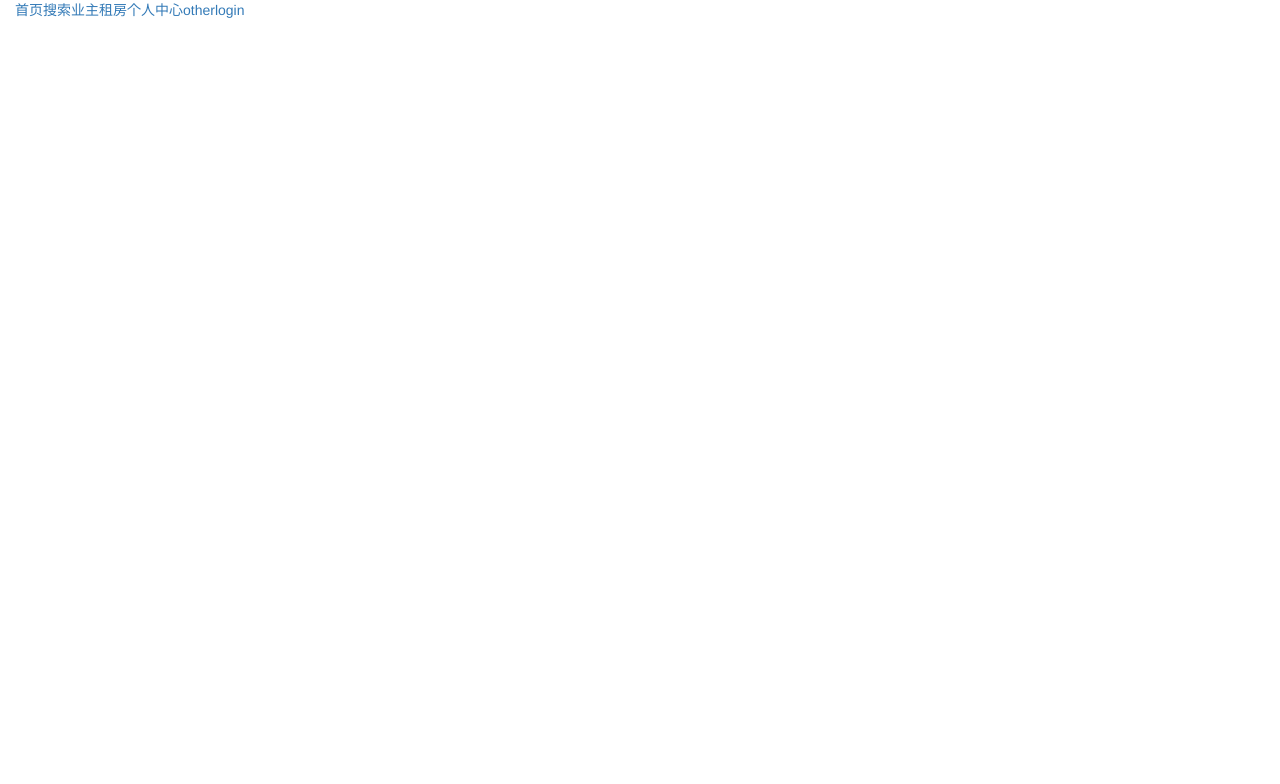
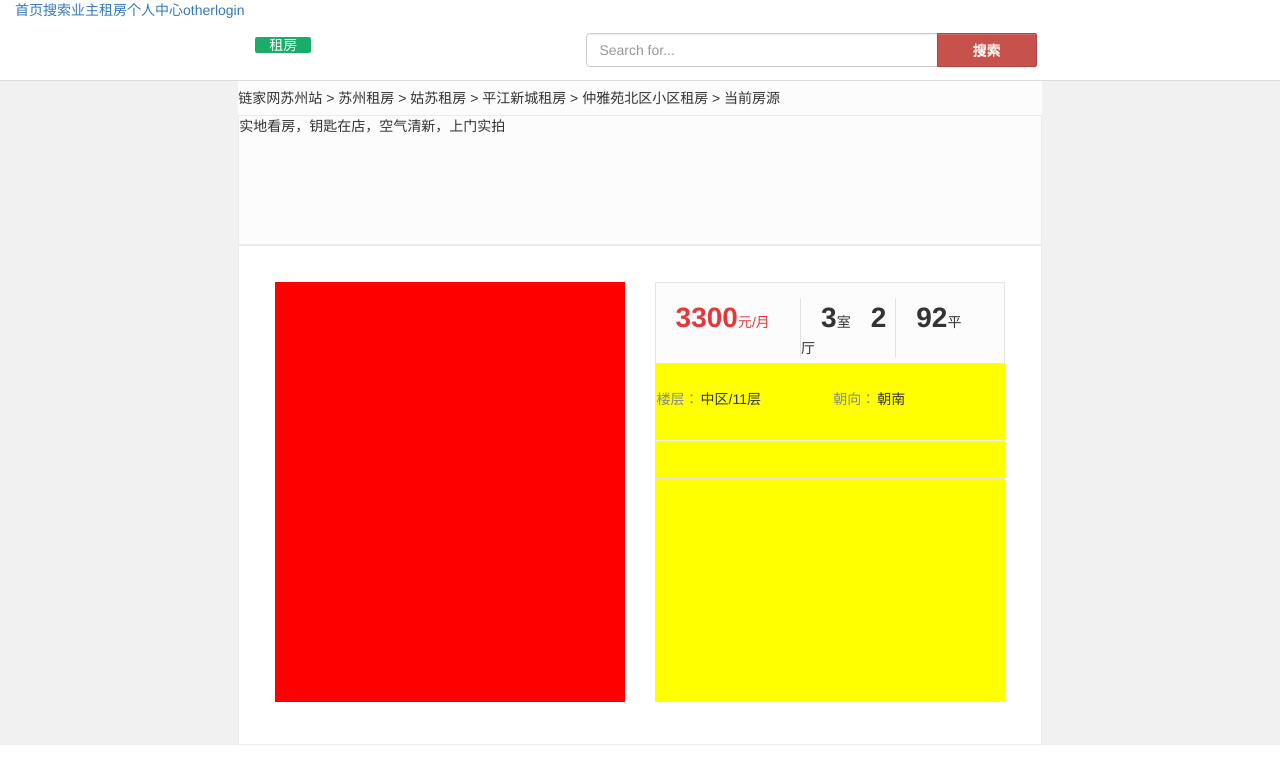
Before and after one commit to dji2/anjia, an Angular app in the folder anjiaApp/: page /detail/1 in a window 1280 px wide. Shown: the top 784 px of the page. Built offline with nearby package versions, Linux system fonts and the light colour scheme; no server answers.

Commit message:
添加 house-detail  使用 position service

```diff
--- a/anjiaApp/src/app/app-routing.module.ts
+++ b/anjiaApp/src/app/app-routing.module.ts
@@ -10,6 +10,8 @@ import { LoginComponent } from './login/login.component';
 import { PositionDetailComponent } from './positons/position-detail/position-detail.component';
 import { OwnerComponent } from './owner/owner.component';
 import { HousesComponent } from './houses/houses.component';
+import { HousesDetailsComponent } from './houses/houses-details/houses-details.component';
+
 
 const routes: Routes = [
 
@@ -36,7 +38,7 @@ const routes: Routes = [
   },
   {
     path: 'detail/:id',
-    component: PositionDetailComponent
+    component: HousesDetailsComponent
   },
   {
     path: '',
--- a/anjiaApp/src/app/app.module.ts
+++ b/anjiaApp/src/app/app.module.ts
@@ -26,6 +26,7 @@ import {PersonalCenterModule} from './personal-center/personal-center.module';
 
 import {GlobalPropertyService} from './services/global-property.service';
 import { PositionDetailComponent } from './positons/position-detail/position-detail.component';
+import { HousesDetailsComponent } from './houses/houses-details/houses-details.component';
 
 
 
@@ -40,7 +41,8 @@ import { PositionDetailComponent } from './positons/position-detail/position-det
     PositionDetailComponent,
     OwnerComponent,
     HousesComponent,
-    FooterComponent
+    FooterComponent,
+    HousesDetailsComponent
   ],
   imports: [
     BrowserModule,
--- /dev/null
+++ b/anjiaApp/src/app/houses/houses-details/houses-details.component.css
@@ -0,0 +1,117 @@
+.search{
+  height: 60px;
+  padding-top: 13px;
+}
+.zufang {
+  background-color: #1AAD68;
+  color: white;
+  width: 57px;
+  height: 26px;
+  line-height: 25px;
+  font-size: 14px;
+  padding: 0 14px;
+  margin: 3px 0 0 12px;
+  border-radius: 2px
+}
+.search-button{
+  width: 100px;
+  border: 1px solid #aa4741;
+  border-radius: 2px;
+  background: #c7524b;
+  color: #fff;
+  font-size: 14px;
+}
+.introduce{
+  height: 34px;
+  line-height: 34px;
+  background: #FCFCFC;
+  clear: both;
+}
+.bg{
+  background-color: #F1F1F1;
+  box-sizing: border-box;
+  border-top: solid 1px gainsboro;
+}
+/*轮播---------------*/
+.details{
+  height: 500px;
+  padding: 36px;
+  border: 1px solid #ebebeb;
+  background-color: white;
+}
+.lunbo{
+  height: 420px;
+  float: left;
+  width: 48%;
+  background-color: red;
+}
+/*右边------------------*/
+.detail{
+  height: 420px;
+  float: right;
+  width: 48%;
+  background-color: yellow;
+}
+.houseInfo{
+  box-sizing: border-box;
+  width: 100%;
+  height: 82px;
+  border: 1px solid #e4e3e3;
+  padding: 15px 0;
+  background-color: #fcfcfc;
+}
+.aroundInfo {
+  padding: 15px 0;
+  border-bottom: 1px solid #eee;
+  font-size: 14px;
+}
+table{
+  display: table;
+  border-collapse: separate;
+  border-spacing: 2px;
+  border-color: gray;
+}
+.owner{
+  font-size: 0;
+  padding: 22px 0;
+  padding-bottom: 15px;
+  border-bottom: 1px solid #e4e3e3;
+}
+.startTime{
+  margin-top: 20px;
+  font-size: 12px;
+  color: #333333;
+  text-align: justify;
+}
+.prices{
+  display: table-cell;
+  width: 175px;
+  color: #e4393c;
+}
+.room {
+  display: table-cell;
+  width: 125px;
+  border-left: 1px solid #e4e3e3;
+  border-right: 1px solid #e4e3e3;
+}
+.area {
+  display: table-cell;
+  width: 135px;
+}
+.houseInfo span{
+  font-size: 28px;
+  font-weight: bold;
+  margin-left: 20px;
+}
+tr {
+  display: table-row;
+  vertical-align: inherit;
+  border-color: inherit;
+}
+.aroundInfo td {
+  padding: 8px 0;
+}
+.title {
+  color: #888;
+  text-align: right;
+}
--- /dev/null
+++ b/anjiaApp/src/app/houses/houses-details/houses-details.component.html
@@ -0,0 +1,47 @@
+<div class="search col-md-8 col-lg-8 col-lg-offset-2 col-md-offset-2">
+  <div class="col-md-5 col-lg-5 col-sm-5 col-xs-5"><span class="zufang">租房</span></div>
+  <div class="col-md-7 col-lg-7 col-sm-7 col-xs-7">
+    <div class="input-group">
+      <input type="text" class="form-control" placeholder="Search for...">
+      <span class="input-group-btn">
+        <button class="btn btn-default search-button" type="button">搜索</button>
+      </span>
+    </div>
+  </div>
+</div>
+
+<div class="bg col-md-12 col-lg-12">
+  <div class="col-md-8 col-lg-8 col-lg-offset-2 col-md-offset-2">
+    <div class="introduce">  链家网苏州站 >  苏州租房 >  姑苏租房 >  平江新城租房 >  仲雅苑北区小区租房 >  当前房源</div>
+
+    <div style="height: 130px;background-color: #FCFCFC;border: 1px solid #ebebeb;">实地看房，钥匙在店，空气清新，上门实拍</div>
+    <div class="details">
+      <div class="lunbo"></div>
+      <div class="detail">
+        <div class="houseInfo">
+          <div class="prices"><span>3300</span>元/月</div>
+          <div class="room"><span>3</span>室<span>2</span>厅</div>
+          <div class="area"><span>92</span>平</div>
+        </div>
+        <table class="aroundInfo">
+          <tr>
+            <td class="title" nowrap>楼层：</td>
+            <td width="50%">中区/11层</td>
+            <td class="title" nowrap>朝向：</td>
+            <td width="50%">朝南</td>
+          </tr>
+          <tr></tr>
+          <tr></tr>
+          <tr></tr>
+        </table>
+        <div class="owner"></div>
+        <div class="startTime"></div>
+      </div>
+    </div>
+
+
+
+
+  </div>
+
+</div>
--- /dev/null
+++ b/anjiaApp/src/app/houses/houses-details/houses-details.component.ts
@@ -0,0 +1,15 @@
+import { Component, OnInit } from '@angular/core';
+
+@Component({
+  selector: 'app-houses-details',
+  templateUrl: './houses-details.component.html',
+  styleUrls: ['./houses-details.component.css']
+})
+export class HousesDetailsComponent implements OnInit {
+
+  constructor() { }
+
+  ngOnInit() {
+  }
+
+}
--- a/anjiaApp/src/app/houses/houses.component.css
+++ b/anjiaApp/src/app/houses/houses.component.css
@@ -37,11 +37,12 @@
   line-height: 47px;
   text-align: center;
 }
-/*租房导航-----------------*/
 .bg{
   background-color: #F1F1F1;
   border-top: solid 1px gainsboro;
 }
+/*租房导航-----------------*/
+
 .nav-zufang{
   padding: 18px 10px 12px 26px;
   background: #fff;
@@ -145,6 +146,7 @@ input{
 .con-box .list-wrap {
   border-top: 1px solid #e0e0e0;
 }
+
 ul, ol, li {
   list-style: none;
   margin: 0;
@@ -155,6 +157,9 @@ ul, ol, li {
   border-bottom: 1px dotted #e1e1e1;
   background: #fff;
   position: relative;
+}
+.lidiv:hover{
+  background-color: #FBFBFB;
 }
 .pic-panel,.info-panel,.renting{
   display: inline-block;
--- a/anjiaApp/src/app/houses/houses.component.html
+++ b/anjiaApp/src/app/houses/houses.component.html
@@ -132,27 +132,28 @@
         </div>
         <div class="list-wrap">
           <ul id="house-list" class="house-list">
-          <li>
-
+            <li *ngFor="let house of houses" (click)="toHouseDetail(house.houseId)">
+              <div class="lidiv">
               <div class="pic-panel">
                 <a href=""><img src="../../assets/images/IMG_2195.JPG"/></a>
               </div>
               <div class="info-panel">
-              <h2><a href=" ">看房有钥匙，高清照片，近地铁，享受好房</a></h2>
+                <h2><a href=" ">{{house.houseName}}</a></h2>
                 <div class="where">
-                <span>北区&nbsp;&nbsp;</span>
+                  <span>{{house.areaName}}&nbsp;&nbsp;</span>
                   <span>3室2厅&nbsp;&nbsp;</span>
-                <span>92平&nbsp;&nbsp;</span>
+                  <span>{{house.area}}平&nbsp;&nbsp;</span>
                 </div>
                 <div class="other">
-                姑苏 平江新城 | 中区/11层 | 朝南
+                  {{house.areaName}}
                 </div>
 
               </div>
               <div class="renting">
-              <span class="renting-money">3900</span>元／月
+                <span class="renting-money">{{house.housePrice}}</span>元／月
                 <br>
                 <span class="view-people">4</span>人看过此房
+              </div>
               </div>
             </li>
           </ul>
--- a/anjiaApp/src/app/houses/houses.component.ts
+++ b/anjiaApp/src/app/houses/houses.component.ts
@@ -1,15 +1,40 @@
 import { Component, OnInit } from '@angular/core';
+import {ActivatedRoute, ParamMap} from '@angular/router';
+import {Router} from '@angular/router';
+
+import {PositionsService} from './../services/positions.service';
 
 @Component({
   selector: 'app-houses',
   templateUrl: './houses.component.html',
-  styleUrls: ['./houses.component.css']
+  styleUrls: ['./houses.component.css'],
+  providers: [PositionsService]
 })
 export class HousesComponent implements OnInit {
 
-  constructor() { }
+  text: string = '';
+
+  houses: any;
+
+  constructor(
+    private route: ActivatedRoute,
+    private router:Router,
+    private house: PositionsService
+  ) { }
 
   ngOnInit() {
+    let that = this;
+    // let val=that.route.snapshot.paramMap.get('val');
+    // that.text=val;
+
+    that.house.getAllPositions(function (result) {
+      that.houses = result;
+      console.log(result);
+    })
+  }
+
+  toHouseDetail(id) {
+    this.router.navigate(['/detail',id]);
   }
 
 }
--- a/anjiaApp/src/app/services/positions.service.ts
+++ b/anjiaApp/src/app/services/positions.service.ts
@@ -5,7 +5,7 @@ import {HttpClient} from '@angular/common/http';
 @Injectable()
 export class PositionsService {
 
-  url:string='http://localhost:3000/positions';
+  url:string='http://10.40.4.20:3000/houses';
   constructor(
     private http:HttpClient
   ) {
@@ -17,14 +17,14 @@ export class PositionsService {
       callback(result);
     })
   }
-  getPositionById(id,callback){
-    this.getAllPositions(function (positions) {
-      let po=positions.filter(function (item,index) {
-         if(item.id==id){
+  getPositionById(houseId,callback){
+    this.getAllPositions(function (houses) {
+      let ho=houses.filter(function (item,index) {
+         if(item.houseId==houseId){
            return item;
          }
       });
-      callback(po);
+      callback(ho);
 
     })
   }
```
Also changed, not shown: 1 other file (tests, documents, lock files or other folders). Lines whose indentation alone changed are shown as unchanged.
